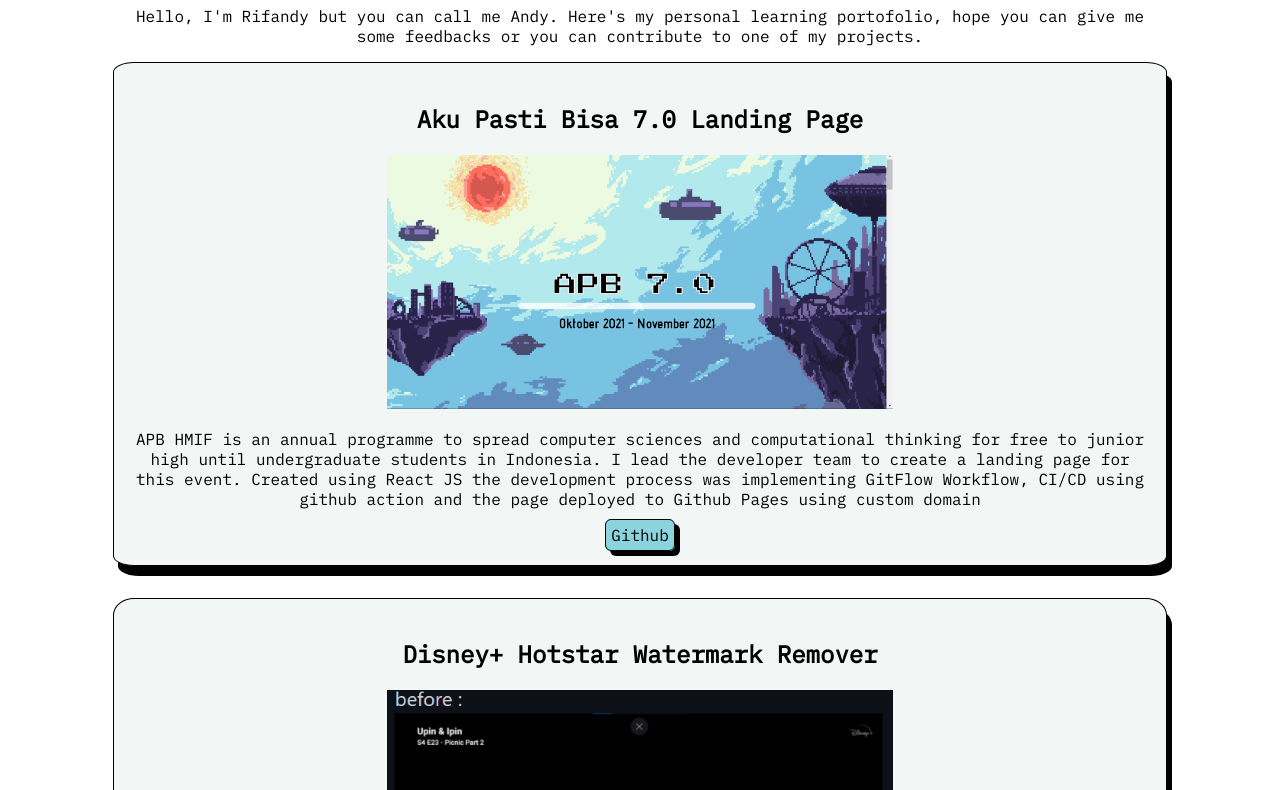
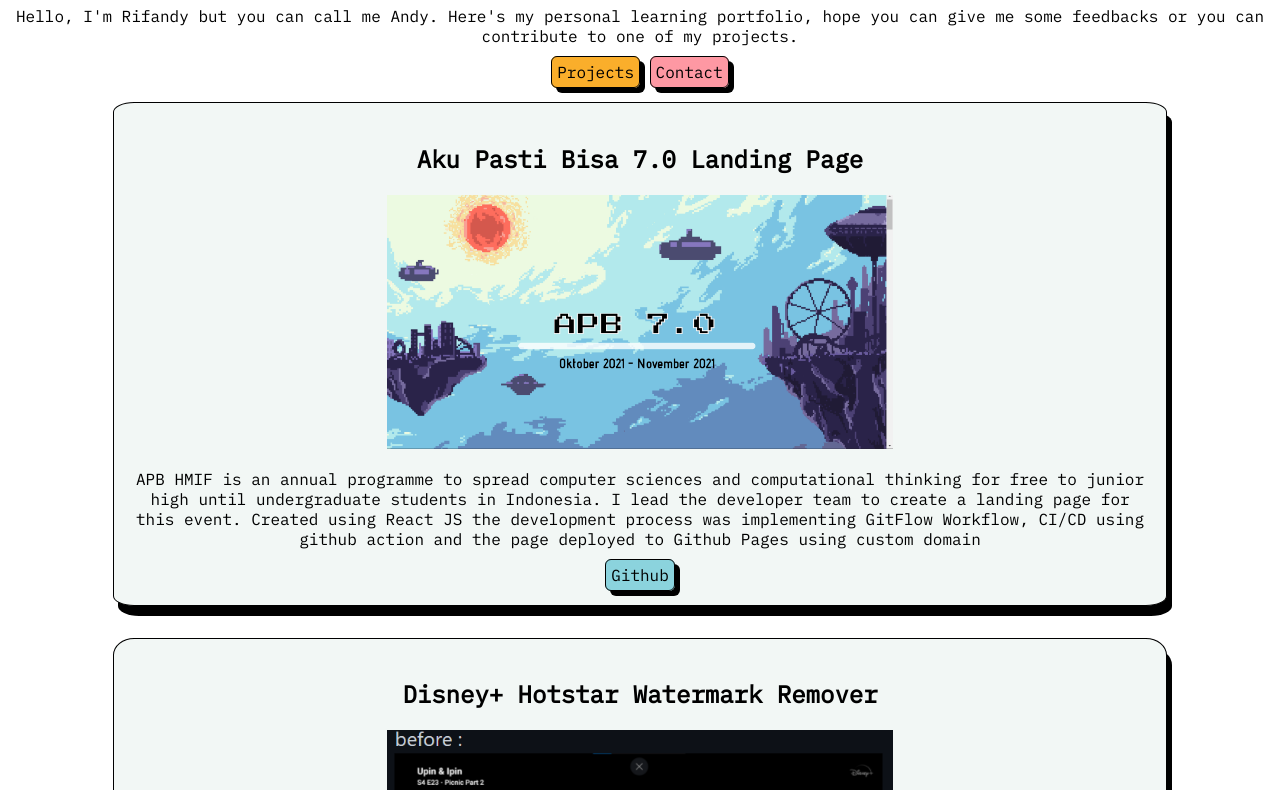
Before and after one commit to rifandyzv/rifandyzv.github.io, a plain HTML site: page index.html in a window 1280 px wide. Shown: the part 79-869 px from the top of the page. Drawn offline with Linux system fonts and the light colour scheme.

Commit message:
add navbar

```diff
--- a/index.html
+++ b/index.html
@@ -9,16 +9,21 @@
   </head>
   <body>
     <header>
-      <h1>Rifandy's Portofolio</h1>
+      <h1>Rifandy's Portfolio</h1>
       <p>
         Hello, I'm Rifandy but you can call me Andy. Here's my personal learning
-        portofolio, hope you can give me some feedbacks or you can contribute to
+        portfolio, hope you can give me some feedbacks or you can contribute to
         one of my projects.
       </p>
-      <nav></nav>
+      <nav>
+        <ul>
+          <li><a href="#articles" id="projects-nav">Projects</a></li>
+          <li><a href="#contact" id="contact-nav">Contact</a></li>
+        </ul>
+      </nav>
     </header>
     <main>
-      <article>
+      <article id="articles">
         <h2>Aku Pasti Bisa 7.0 Landing Page</h2>
         <img src="./assets/apb.png" alt="apb" />
         <p>
@@ -139,8 +144,7 @@
           >Etherscan</a
         >
       </article>
-    </main>
-    <aside>
+      <aside id="contact">
         <h2>Contact</h2>
         <div class="contact-container">
           <img src="./assets/me.jpeg" alt="me" />
@@ -169,6 +173,7 @@
         </div>
         <button id="send-me-message">Send me message</button>
       </aside>
+    </main>
 
     <aside class="modal">
       <div class="modal-form">
--- a/script.js
+++ b/script.js
@@ -9,3 +9,10 @@
 close.onclick = function () {
   modal.style.display = 'none'
 }
+
+const navObserver = new IntersectionObserver(
+  ([e]) => e.target.toggleAttribute('stuck', e.intersectionRatio < 1),
+  { threshold: [1] }
+)
+
+navObserver.observe(document.querySelector('nav'))
--- a/style.css
+++ b/style.css
@@ -1,4 +1,8 @@
 @import url('https://fonts.googleapis.com/css2?family=IBM+Plex+Mono&family=Quicksand:wght@400;700&display=swap');
+html {
+  scroll-behavior: smooth;
+}
+
 body {
   font-family: 'IBM Plex Mono', monospace;
 }
@@ -6,27 +10,34 @@
   margin: auto;
   text-align: center;
   width: 80%;
+  display: inline;
 }
 
 img {
   height: 10%;
   width: 50%;
 }
-/* .article-container {
+nav {
+  position: sticky;
+  top: -2px;
   margin: auto;
-  width: 80%;
-  border: 2px solid black;
+  margin-bottom: 20px;
+  margin-right: 40px;
 }
-.article-container > h2 {
-  border: 1.5px solid black;
+
+nav[stuck] {
+  text-align: right;
+  margin-right: 0px;
+}
+nav > ul {
+  list-style-type: none;
+  /* margin-right: 50px; */
+}
+
+nav > ul > li {
+  display: inline-block;
   text-align: center;
-  width: 300px;
-  font-size: 0.8em;
-  margin-left: 20%;
-  margin-bottom: 0px;
-  border-radius: 2px;
-  background-color: #fa9ba2;
-} */
+}
 
 article {
   border: 1.5px solid black;
@@ -77,6 +88,13 @@
 }
 #etherscan {
   background-color: #c3cfd1;
+}
+
+#projects-nav {
+  background-color: #faae2b;
+}
+#contact-nav {
+  background-color: #fe98a3;
 }
 a:hover {
   box-shadow: 3px 3px black;
```
Also changed, not shown: 1 other file. Lines whose indentation alone changed are shown as unchanged.
